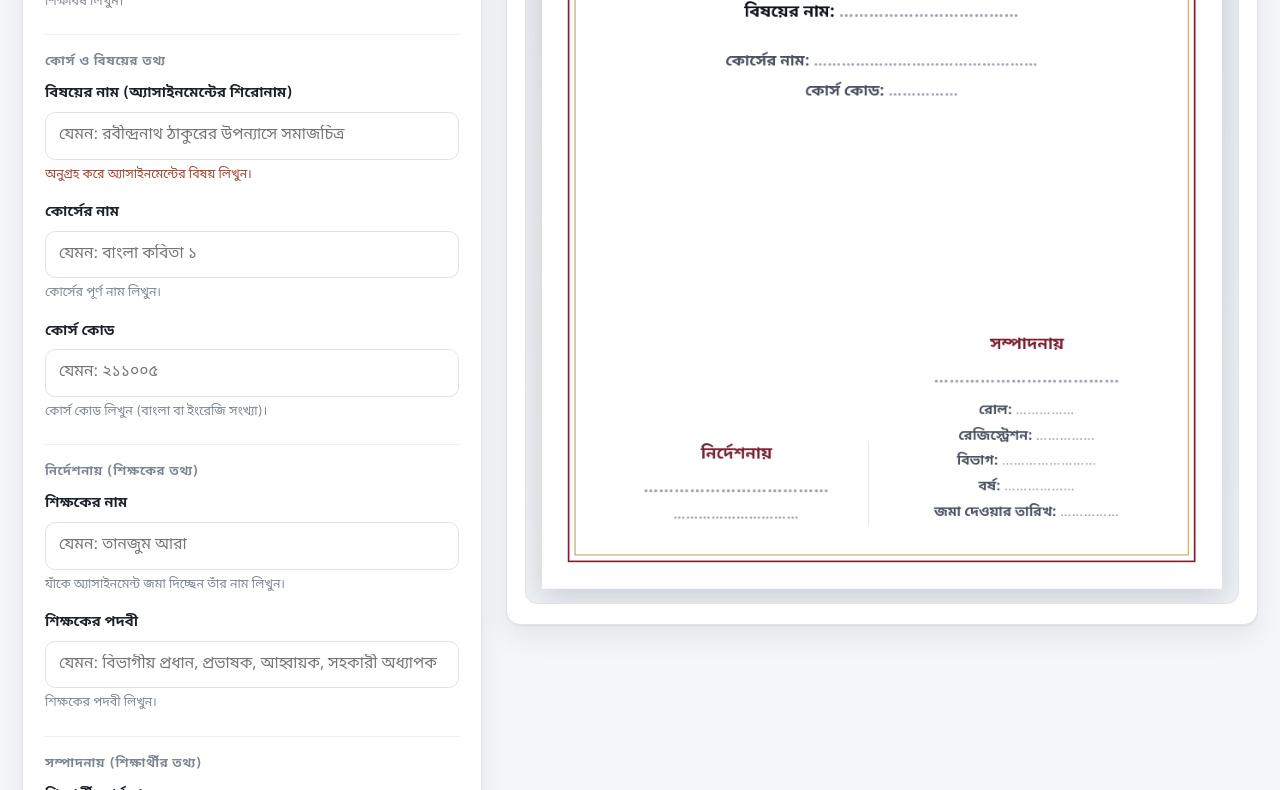
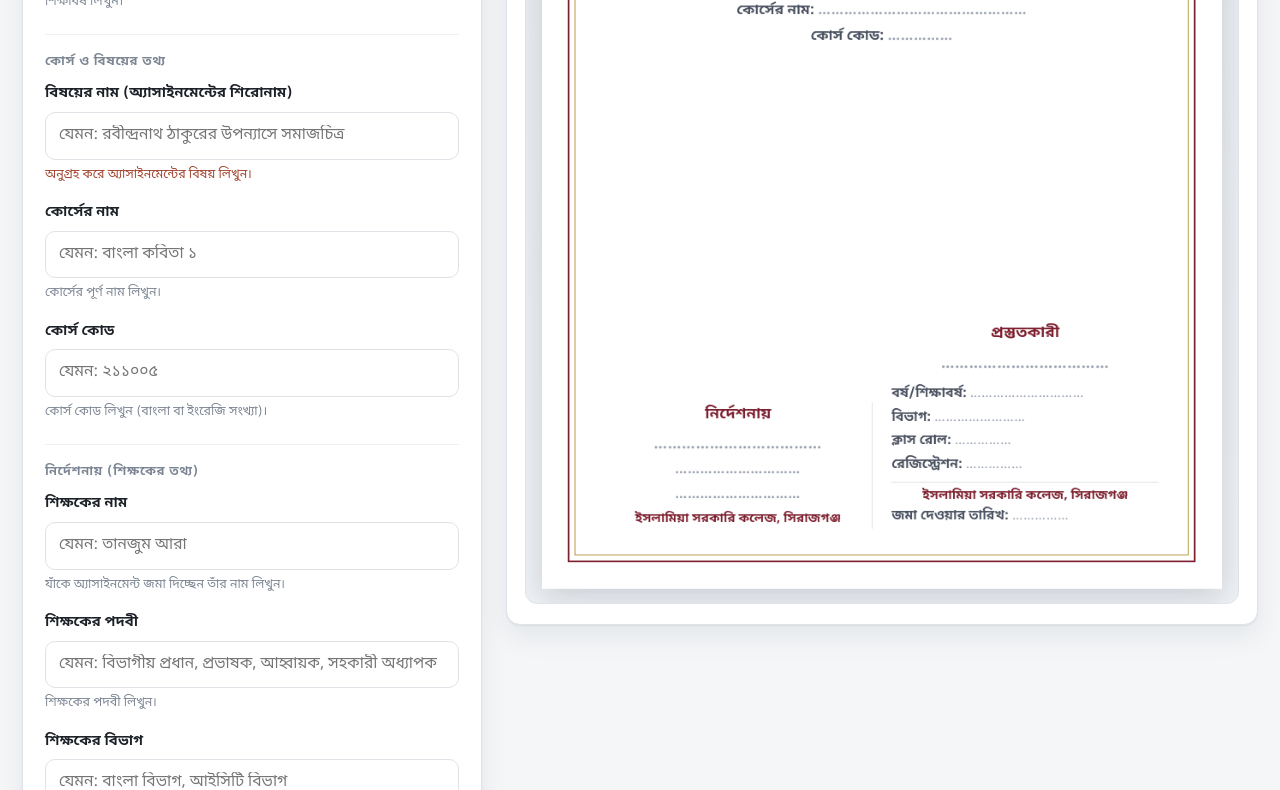
Before and after one commit to Atikulislamx/islamia-college-assignment-cover-generator, a plain HTML site: page index.html in a window 1280 px wide. Shown: the part 588-1378 px from the top of the page. Drawn offline with Linux system fonts and the light colour scheme.

Commit message:
refine: add teacher department, rename student section to 'প্রস্তুতকারী', restructure cover footer layout
- Add teacher department field (শিক্ষকের বিভাগ) as free-text user input
- Render teacher section in structured order: name → designation → department → institution
- Rename student section heading from 'সম্পাদনায়' to 'প্রস্তুতকারী'
- Combine year/session into a single formatted line (e.g., 'অনার্স ১ম বর্ষ, শিক্ষাবর্ষ: ২০২৫–২৬')
- Add institution/college name line in both teacher and student blocks (maroon styling)
- Add divider line above college name in student block
- Reorder student lines: year/session → department → class roll → registration → college → date
- Slightly tighten cover typography/spacing to fit additional lines cleanly on A4
- Add .is-empty class so unused optional lines don't leave blank space in print
- Rename roll label to 'ক্লাস রোল' for clarity
- Update all input hints accordingly; ensure unique IDs and live preview bindings

Co-authored-by: arena-agent <297053741+arena-agent@users.noreply.github.com>

```diff
--- a/css/style.css
+++ b/css/style.css
@@ -290,7 +290,7 @@ body {
 
 .cover-content {
   height: 100%;
-  padding: 10mm 9mm 9mm;
+  padding: 8mm 9mm 8mm;
   display: flex;
   flex-direction: column;
   text-align: center;
@@ -300,15 +300,15 @@ body {
 
 .cover-logo {
   display: block;
-  width: 26mm;
-  height: 26mm;
+  width: 23mm;
+  height: 23mm;
   object-fit: contain;
-  margin: 0 auto 3mm;
+  margin: 0 auto 2.5mm;
 }
 
 .cover-college {
   margin: 0;
-  font-size: 25pt;
+  font-size: 22pt;
   font-weight: 700;
   line-height: 1.28;
   color: var(--maroon);
@@ -316,14 +316,14 @@ body {
 
 .cover-location {
   margin: 1mm 0 0;
-  font-size: 15pt;
+  font-size: 13pt;
   font-weight: 600;
   color: #23272f;
 }
 
 .cover-meta {
-  margin: 3.5mm 0 0;
-  font-size: 11.5pt;
+  margin: 3mm 0 0;
+  font-size: 11pt;
   font-weight: 600;
   color: #3b424c;
 }
@@ -347,33 +347,33 @@ body {
   transform: rotate(45deg);
 }
 
-.cover-title { margin-top: 8mm; }
+.cover-title { margin-top: 6mm; }
 
 .cover-title-text {
   margin: 0;
-  font-size: 27pt;
+  font-size: 25pt;
   font-weight: 700;
   letter-spacing: 0.5px;
   color: #10141a;
 }
 
 .cover-title-sub {
-  margin: 3mm 0 0;
-  font-size: 14.5pt;
+  margin: 2.5mm 0 0;
+  font-size: 13.5pt;
   font-weight: 600;
 }
 
 .cover-course {
-  margin-top: 7mm;
+  margin-top: 5mm;
   display: flex;
   flex-direction: column;
-  gap: 1.6mm;
+  gap: 1mm;
 }
 
 .course-line {
   margin: 0;
-  font-size: 13.5pt;
-  line-height: 1.6;
+  font-size: 12.5pt;
+  line-height: 1.55;
 }
 
 .course-label {
@@ -385,26 +385,26 @@ body {
 
 .cover-footer {
   margin-top: auto;
-  padding-top: 10mm;
+  padding-top: 8mm;
   display: grid;
   grid-template-columns: 1fr 1fr;
-  gap: 8mm;
+  gap: 6mm;
   align-items: end;
   text-align: center;
 }
 
 .block-title {
   margin: 0 0 2mm;
-  font-size: 14.5pt;
+  font-size: 13.5pt;
   font-weight: 700;
   color: var(--maroon);
 }
 
 .block-name {
   margin: 0;
-  font-size: 15pt;
+  font-size: 13.5pt;
   font-weight: 700;
-  line-height: 1.45;
+  line-height: 1.4;
 }
 
 .block-sub {
@@ -412,24 +412,48 @@ body {
   font-size: 12pt;
   font-weight: 600;
   color: #3b424c;
-  line-height: 1.5;
+  line-height: 1.45;
+}
+
+.block-institution {
+  margin: 2mm 0 0;
+  font-size: 11pt;
+  font-weight: 700;
+  color: var(--maroon);
+  line-height: 1.4;
 }
 
 .cover-block-guide { border-right: 0.7pt solid var(--line); }
+
+.cover-block-student .block-name { margin-bottom: 1mm; }
 
 .student-lines {
   list-style: none;
   margin: 2.5mm 0 0;
   padding: 0;
-  font-size: 12pt;
-  line-height: 1.85;
+  font-size: 11.5pt;
+  line-height: 1.8;
+  text-align: left;
 }
 
 .student-lines li { margin: 0; }
 
 .line-label { color: #4a5160; font-weight: 600; }
 
+.line-institution {
+  margin-top: 1.5mm !important;
+  padding-top: 1.5mm;
+  border-top: 0.5pt solid var(--line);
+  font-size: 11pt;
+  font-weight: 700;
+  color: var(--maroon);
+  text-align: center;
+  line-height: 1.4;
+}
+
 .placeholder { color: #9aa3b0; letter-spacing: 1px; }
+
+.is-empty { display: none; }
 
 /* ---------------- ফুটার ---------------- */
 
--- a/index.html
+++ b/index.html
@@ -48,8 +48,8 @@
 
         <div class="field">
           <label for="year">বর্ষ</label>
-          <input type="text" id="year" name="year" lang="bn" maxlength="40"
-                 placeholder="যেমন: প্রথম বর্ষ, দ্বিতীয় বর্ষ, স্নাতক প্রথম বর্ষ" spellcheck="false">
+          <input type="text" id="year" name="year" lang="bn" maxlength="60"
+                 placeholder="যেমন: অনার্স ১ম বর্ষ, ডিগ্রি ২য় বর্ষ" spellcheck="false">
           <p class="hint" id="year-hint">বর্ষের নাম লিখুন।</p>
         </div>
 
@@ -102,10 +102,17 @@
                  placeholder="যেমন: বিভাগীয় প্রধান, প্রভাষক, আহ্বায়ক, সহকারী অধ্যাপক">
           <p class="hint" id="teacher-designation-hint">শিক্ষকের পদবী লিখুন।</p>
         </div>
+
+        <div class="field">
+          <label for="teacher-department">শিক্ষকের বিভাগ</label>
+          <input type="text" id="teacher-department" name="teacher-department" lang="bn" maxlength="80" spellcheck="false"
+                 placeholder="যেমন: বাংলা বিভাগ, আইসিটি বিভাগ">
+          <p class="hint" id="teacher-department-hint">শিক্ষক কোন বিভাগের তা লিখুন।</p>
+        </div>
       </div>
 
       <div class="field-group">
-        <h3 class="group-title">সম্পাদনায় (শিক্ষার্থীর তথ্য)</h3>
+        <h3 class="group-title">প্রস্তুতকারী (শিক্ষার্থীর তথ্য)</h3>
 
         <div class="field">
           <label for="student-name">শিক্ষার্থীর পূর্ণ নাম</label>
@@ -115,7 +122,7 @@
         </div>
 
         <div class="field">
-          <label for="student-roll">রোল নম্বর</label>
+          <label for="student-roll">ক্লাস রোল / রোল নম্বর</label>
           <input type="text" id="student-roll" name="student-roll" lang="bn" inputmode="numeric"
                  maxlength="24" placeholder="যেমন: ২৩২৪০১০২০৫" spellcheck="false">
           <p class="hint" id="roll-hint">বাংলা বা ইংরেজি সংখ্যা — দুটোই দিন; কভার পেজে বাংলা সংখ্যায় দেখানো হবে।</p>
@@ -198,16 +205,19 @@
                   <h4 class="block-title">নির্দেশনায়</h4>
                   <p class="block-name" id="out-teacher"><span class="placeholder">………………………………</span></p>
                   <p class="block-sub" id="out-teacher-designation"><span class="placeholder">…………………………</span></p>
+                  <p class="block-sub" id="out-teacher-department"><span class="placeholder">…………………………</span></p>
+                  <p class="block-sub block-institution" id="out-guide-college">ইসলামিয়া সরকারি কলেজ, সিরাজগঞ্জ</p>
                 </section>
 
                 <section class="cover-block cover-block-student">
-                  <h4 class="block-title">সম্পাদনায়</h4>
+                  <h4 class="block-title">প্রস্তুতকারী</h4>
                   <p class="block-name" id="out-student"><span class="placeholder">………………………………</span></p>
                   <ul class="student-lines">
-                    <li><span class="line-label">রোল:</span> <span id="out-roll"><span class="placeholder">……………</span></span></li>
+                    <li><span class="line-label">বর্ষ/শিক্ষাবর্ষ:</span> <span id="out-student-year-session"><span class="placeholder">…………………………</span></span></li>
+                    <li><span class="line-label">বিভাগ:</span> <span id="out-student-department"><span class="placeholder">……………………</span></span></li>
+                    <li><span class="line-label">ক্লাস রোল:</span> <span id="out-roll"><span class="placeholder">……………</span></span></li>
                     <li><span class="line-label">রেজিস্ট্রেশন:</span> <span id="out-reg"><span class="placeholder">……………</span></span></li>
-                    <li><span class="line-label">বিভাগ:</span> <span id="out-student-department"><span class="placeholder">……………………</span></span></li>
-                    <li><span class="line-label">বর্ষ:</span> <span id="out-student-year"><span class="placeholder">………………</span></span></li>
+                    <li class="line-institution"><span id="out-student-college">ইসলামিয়া সরকারি কলেজ, সিরাজগঞ্জ</span></li>
                     <li><span class="line-label">জমা দেওয়ার তারিখ:</span> <span id="out-date"><span class="placeholder">……………</span></span></li>
                   </ul>
                 </section>
--- a/js/app.js
+++ b/js/app.js
@@ -49,11 +49,17 @@
     return toBengaliDigits(day) + ' ' + BN_MONTHS[month - 1] + ', ' + toBengaliDigits(year);
   }
 
+  /**
+   * একটি আউটপুট এলিমেন্টে টেক্সট বসায়।
+   * - value থাকলে সরাসরি বসায়।
+   * - value না থাকলে fallbackDots দিয়ে প্লেসহোল্ডার দেখায়।
+   * - fallbackDots না দিলে (empty string '') এলিমেন্টটি ফাঁকা রাখা হয় (লাইন দেখা যাবে না)।
+   */
   function setText(el, text, fallbackDots) {
     if (!el) return;
     var value = trim(text);
-    // Clear existing content
     el.textContent = '';
+    el.classList.remove('is-empty');
     if (value) {
       el.appendChild(document.createTextNode(value));
     } else if (fallbackDots) {
@@ -61,6 +67,8 @@
       span.className = 'placeholder';
       span.textContent = fallbackDots;
       el.appendChild(span);
+    } else {
+      el.classList.add('is-empty');
     }
   }
 
@@ -68,6 +76,24 @@
     if (!el) return;
     el.textContent = message;
     el.classList.toggle('is-warn', Boolean(isWarning));
+  }
+
+  /** বর্ষ ও শিক্ষাবর্ষ একসাথে যুক্ত করে একটি লাইন তৈরি করে। */
+  function formatYearSession(year, session) {
+    var y = trim(year);
+    var s = toBengaliDigits(trim(session));
+    if (y && s) return y + ', শিক্ষাবর্ষ: ' + s;
+    if (y) return y;
+    if (s) return 'শিক্ষাবর্ষ: ' + s;
+    return '';
+  }
+
+  /** কলেজের পূর্ণ নাম (ব্র্যান্ডিং) — নাম ও লোকেশন একসাথে। */
+  function institutionFullName() {
+    var name = trim(INSTITUTION.name);
+    var loc = trim(INSTITUTION.location);
+    if (name && loc) return name + ', ' + loc;
+    return name || loc;
   }
 
   /* ---------------- লাইভ প্রিভিউ ---------------- */
@@ -81,16 +107,20 @@
     var courseCode = toBengaliDigits(trim(els.courseCode.value));
     var teacherName = trim(els.teacherName.value);
     var teacherDesignation = trim(els.teacherDesignation.value);
+    var teacherDepartment = trim(els.teacherDepartment.value);
     var studentName = trim(els.studentName.value);
     var roll = toBengaliDigits(trim(els.studentRoll.value));
     var reg = toBengaliDigits(trim(els.studentReg.value));
     var date = bengaliDate(els.submitDate.value);
 
+    var collegeLine = institutionFullName();
+    var yearSession = formatYearSession(year, session);
+
     /* কলেজ ব্র্যান্ডিং (স্থির) */
     setText(els.outCollege, INSTITUTION.name, '');
     setText(els.outLocation, INSTITUTION.location, '');
 
-    /* হেডার মেটা — বিভাগ, বর্ষ, শিক্ষাবর্ষ (ব্যবহারকারীর ইনপুট) */
+    /* হেডার মেটা — বিভাগ, বর্ষ, শিক্ষাবর্ষ */
     setText(els.outDepartment, department, '……………………');
     setText(els.outYear, year, '………………');
     setText(els.outSession, session, '……………');
@@ -100,16 +130,19 @@
     setText(els.outCourse, courseName, '…………………………………………');
     setText(els.outCode, courseCode, DOTS_SHORT);
 
-    /* নির্দেশনায় — শিক্ষকের নাম ও পদবী */
+    /* নির্দেশনায় — শিক্ষকের তথ্য */
     setText(els.outTeacher, teacherName, DOTS_LONG);
     setText(els.outTeacherDesignation, teacherDesignation, DOTS_MID);
+    setText(els.outTeacherDepartment, teacherDepartment, DOTS_MID);
+    setText(els.outGuideCollege, collegeLine, '');
 
-    /* সম্পাদনায় — শিক্ষার্থীর তথ্য */
+    /* প্রস্তুতকারী — শিক্ষার্থীর তথ্য */
     setText(els.outStudent, studentName, DOTS_LONG);
+    setText(els.outStudentYearSession, yearSession, DOTS_MID);
+    setText(els.outStudentDepartment, department, '……………………');
     setText(els.outRoll, roll, DOTS_SHORT);
     setText(els.outReg, reg, DOTS_SHORT);
-    setText(els.outStudentDepartment, department, '……………………');
-    setText(els.outStudentYear, year, '………………');
+    setText(els.outStudentCollege, collegeLine, '');
     setText(els.outDate, date, DOTS_SHORT);
 
     validate({ quiet: !state.touched });
@@ -280,6 +313,7 @@
     /* শিক্ষক */
     els.teacherName = $('teacher-name');
     els.teacherDesignation = $('teacher-designation');
+    els.teacherDepartment = $('teacher-department');
 
     /* শিক্ষার্থী */
     els.studentName = $('student-name');
@@ -296,6 +330,7 @@
     els.courseCodeHint = $('course-code-hint');
     els.teacherNameHint = $('teacher-name-hint');
     els.teacherDesignationHint = $('teacher-designation-hint');
+    els.teacherDepartmentHint = $('teacher-department-hint');
     els.nameHint = $('name-hint');
     els.rollHint = $('roll-hint');
     els.regHint = $('reg-hint');
@@ -318,11 +353,14 @@
     els.outCode = $('out-code');
     els.outTeacher = $('out-teacher');
     els.outTeacherDesignation = $('out-teacher-designation');
+    els.outTeacherDepartment = $('out-teacher-department');
+    els.outGuideCollege = $('out-guide-college');
     els.outStudent = $('out-student');
+    els.outStudentYearSession = $('out-student-year-session');
     els.outRoll = $('out-roll');
     els.outReg = $('out-reg');
     els.outStudentDepartment = $('out-student-department');
-    els.outStudentYear = $('out-student-year');
+    els.outStudentCollege = $('out-student-college');
     els.outDate = $('out-date');
 
     if (!els.form) return;
@@ -331,7 +369,7 @@
     var inputs = [
       els.department, els.year, els.session,
       els.subject, els.courseName, els.courseCode,
-      els.teacherName, els.teacherDesignation,
+      els.teacherName, els.teacherDesignation, els.teacherDepartment,
       els.studentName, els.studentRoll, els.studentReg, els.submitDate
     ];
 
@@ -352,7 +390,6 @@
       state.touched = true;
       var problems = validate({ quiet: false });
 
-      /* বিষয় লেখা না থাকলে প্রিন্ট ডায়ালগ খুলবে না */
       if (problems.indexOf('subject') !== -1) {
         if (els.subject) {
           if (els.subject.scrollIntoView) {
@@ -378,7 +415,7 @@
     if (window.ResizeObserver && els.stage) {
       try {
         new window.ResizeObserver(fitPreview).observe(els.stage);
-      } catch (error) { /* পুরোনো ব্রাউজার — resize ইভেন্টই যথেষ্ট */ }
+      } catch (error) { /* পুরোনো ব্রাউজার */ }
     }
 
     if (document.fonts && document.fonts.ready) {
```
